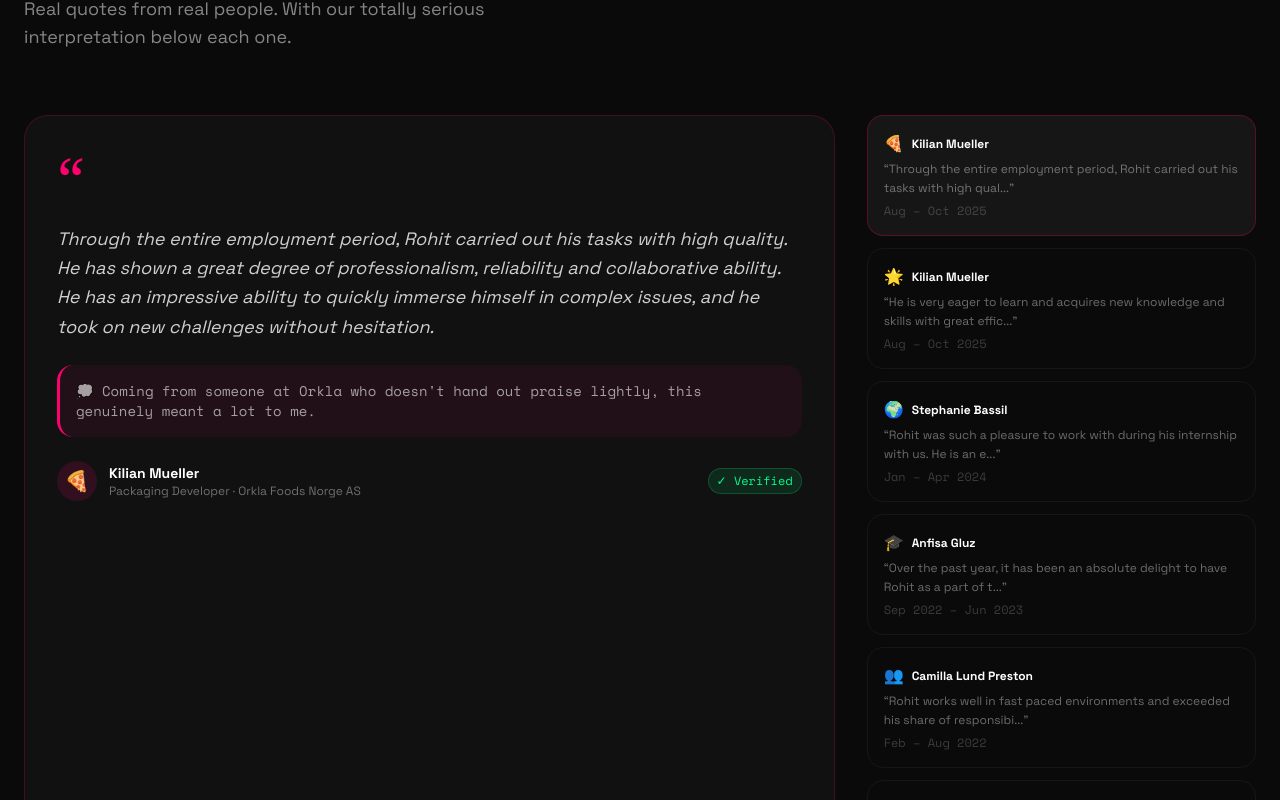
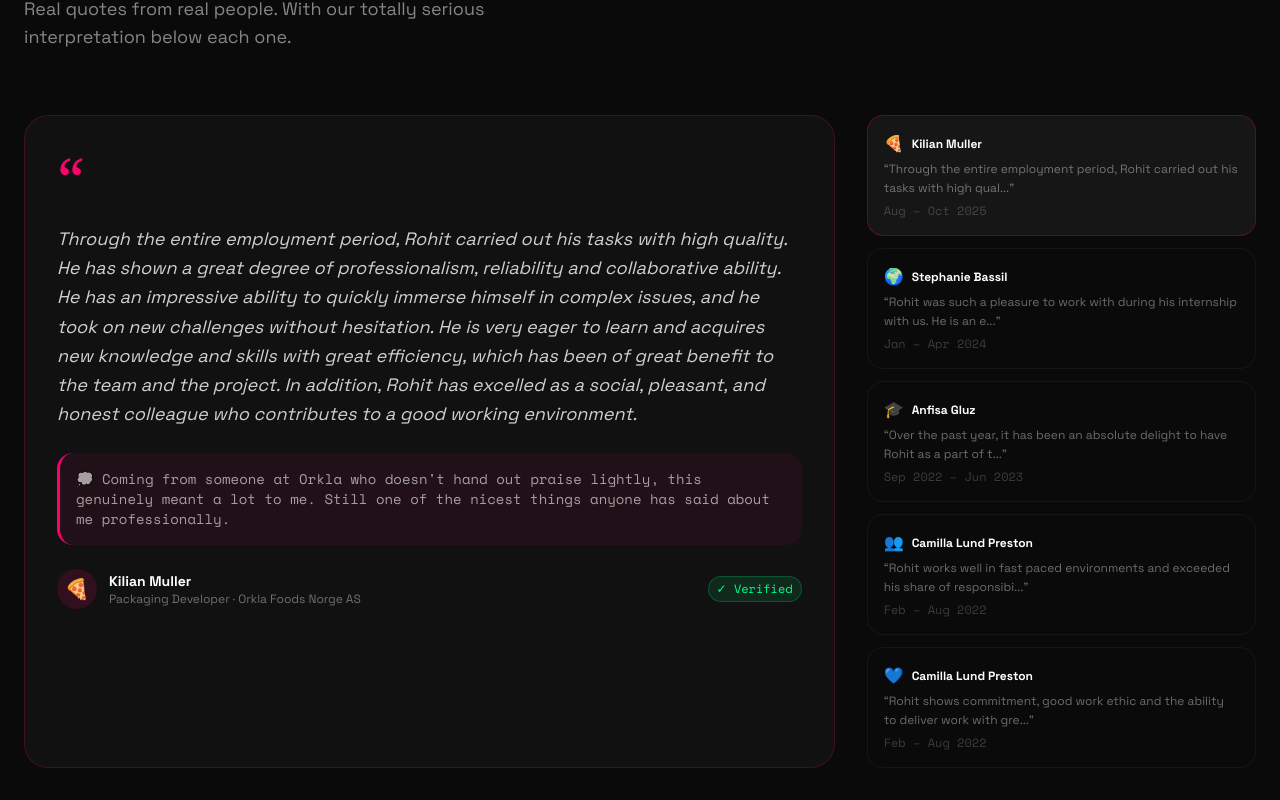
Before and after one commit to rohit9740/rohit-portfolio, a Next.js app: page / in a window 1280 px wide. Shown: the part 5260-6060 px from the top of the page. Built offline with nearby package versions, Linux system fonts and the light colour scheme.

Commit message:
Testimonials: merge Kilian's two quotes into one, fix name spelling; About: make flip card taller

```diff
--- a/components/About.tsx
+++ b/components/About.tsx
@@ -96,7 +96,7 @@ export default function About() {
             <motion.div
               animate={{ rotateY: flipped ? 180 : 0 }}
               transition={{ duration: 0.6 }}
-              style={{ transformStyle: "preserve-3d", position: "relative", height: "120px" }}
+              style={{ transformStyle: "preserve-3d", position: "relative", height: "160px" }}
             >
               {/* Front */}
               <div
--- a/components/Testimonials.tsx
+++ b/components/Testimonials.tsx
@@ -6,27 +6,14 @@ import { useRef, useState } from "react";
 const testimonials = [
   {
     id: 1,
-    name: "Kilian Mueller",
+    name: "Kilian Muller",
     role: "Packaging Developer",
     org: "Orkla Foods Norge AS",
     emoji: "🍕",
     color: "#FF006E",
     quote:
-      "Through the entire employment period, Rohit carried out his tasks with high quality. He has shown a great degree of professionalism, reliability and collaborative ability. He has an impressive ability to quickly immerse himself in complex issues, and he took on new challenges without hesitation.",
-    funQuote: "Coming from someone at Orkla who doesn't hand out praise lightly, this genuinely meant a lot to me.",
-    period: "Aug – Oct 2025",
-    verified: true,
-  },
-  {
-    id: 2,
-    name: "Kilian Mueller",
-    role: "Packaging Developer",
-    org: "Orkla Foods Norge AS",
-    emoji: "🌟",
-    color: "#FFBE0B",
-    quote:
-      "He is very eager to learn and acquires new knowledge and skills with great efficiency, which has been of great benefit to the team and the project. In addition, Rohit has excelled as a social, pleasant, and honest colleague who contributes to a good working environment.",
-    funQuote: "Still one of the nicest things anyone has said about me professionally. I read it more than I should probably admit.",
+      "Through the entire employment period, Rohit carried out his tasks with high quality. He has shown a great degree of professionalism, reliability and collaborative ability. He has an impressive ability to quickly immerse himself in complex issues, and he took on new challenges without hesitation. He is very eager to learn and acquires new knowledge and skills with great efficiency, which has been of great benefit to the team and the project. In addition, Rohit has excelled as a social, pleasant, and honest colleague who contributes to a good working environment.",
+    funQuote: "Coming from someone at Orkla who doesn't hand out praise lightly, this genuinely meant a lot to me. Still one of the nicest things anyone has said about me professionally.",
     period: "Aug – Oct 2025",
     verified: true,
   },
```
